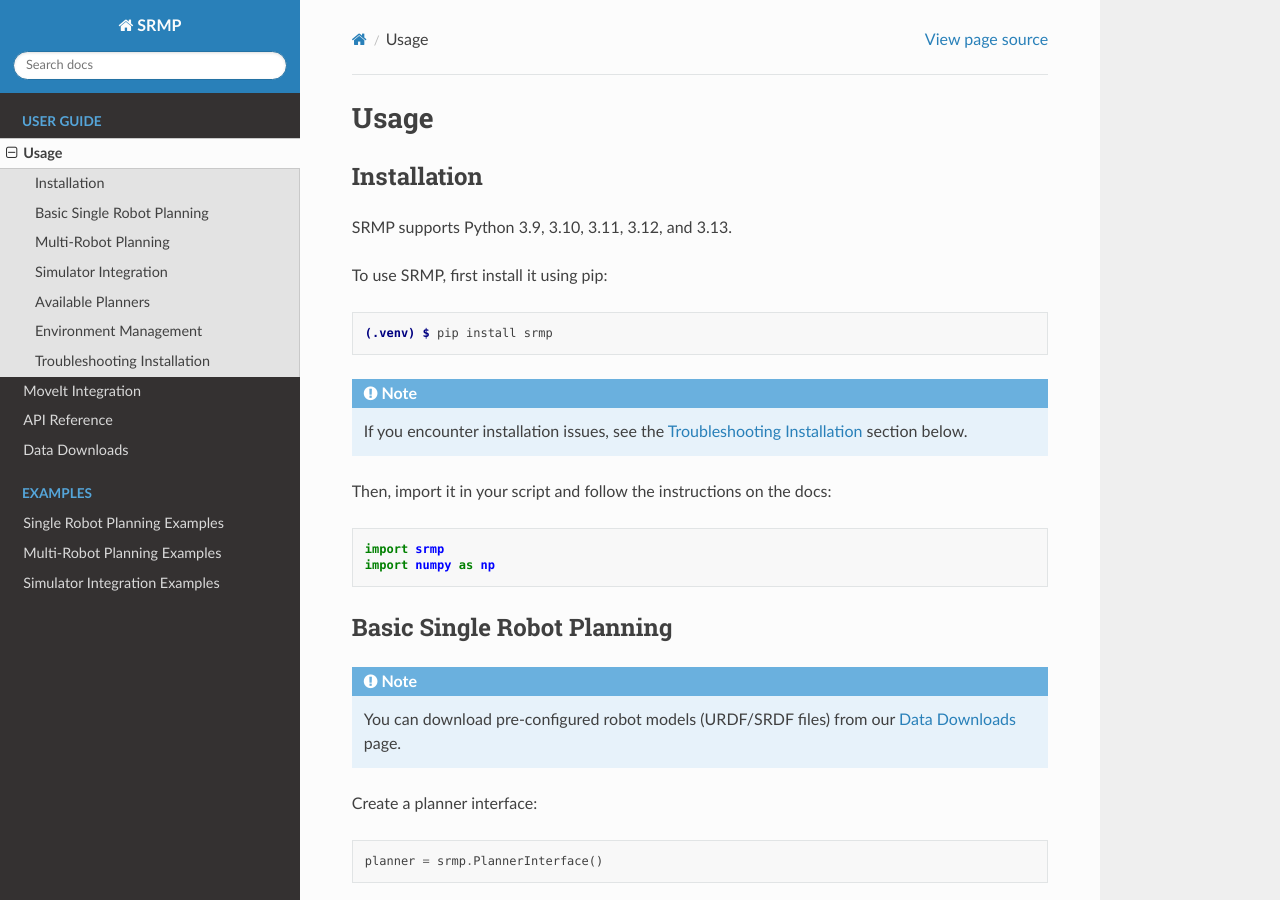
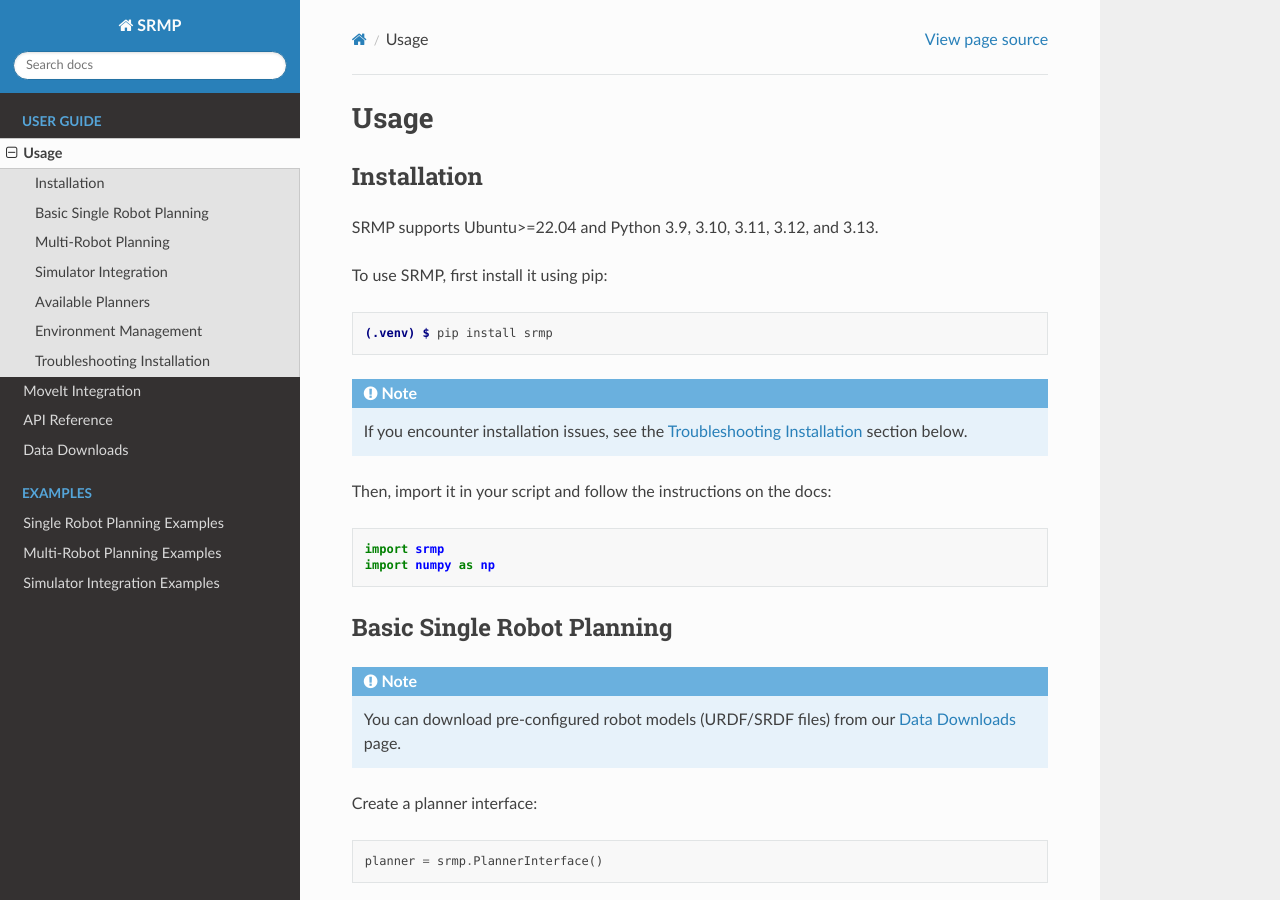
Before and after one commit to imishani/srmp-docs, a Sphinx documentation site: the page built from docs/source/usage.rst, in a window 1280 px wide and 900 px high. Built offline with Sphinx 7.4.7 and the Read the Docs theme 3.1.0, drawn with Linux system fonts in a browser that asks for light colours; part of the change alters nothing that is shown.

```diff
--- a/docs/source/conf.py
+++ b/docs/source/conf.py
@@ -6,8 +6,8 @@ project = 'SRMP'
 copyright = '2021, Graziella'
 author = 'Itamar Mishani, Yorai Shaoul, Ramkumar Natarajan'
 
-release = '0.1'
-version = '0.1.0'
+release = '0.0.5'
+version = '0.0.5'
 
 # -- General configuration
 
--- a/docs/source/usage.rst
+++ b/docs/source/usage.rst
@@ -6,7 +6,7 @@ Usage
 Installation
 ------------
 
-SRMP supports Python 3.9, 3.10, 3.11, 3.12, and 3.13.
+SRMP supports Ubuntu>=22.04 and Python 3.9, 3.10, 3.11, 3.12, and 3.13.
 
 To use SRMP, first install it using pip:
 
```
